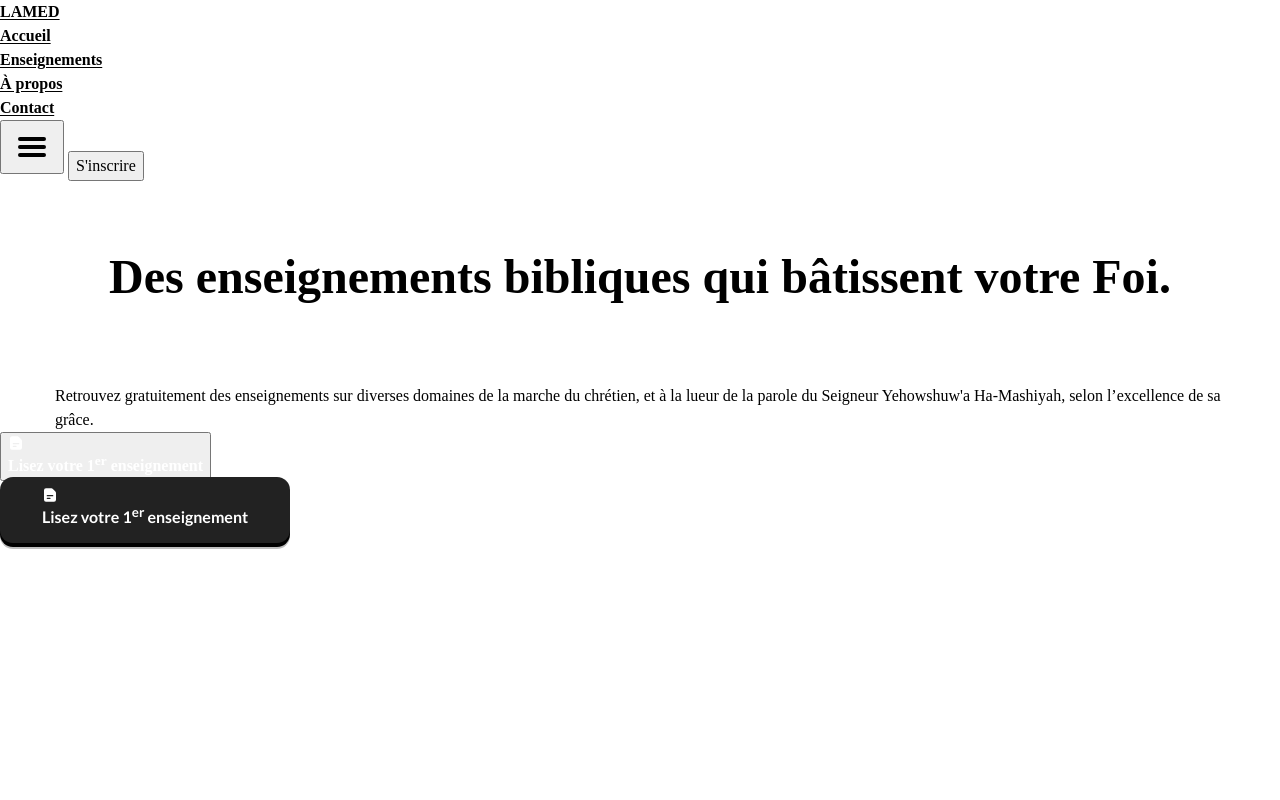
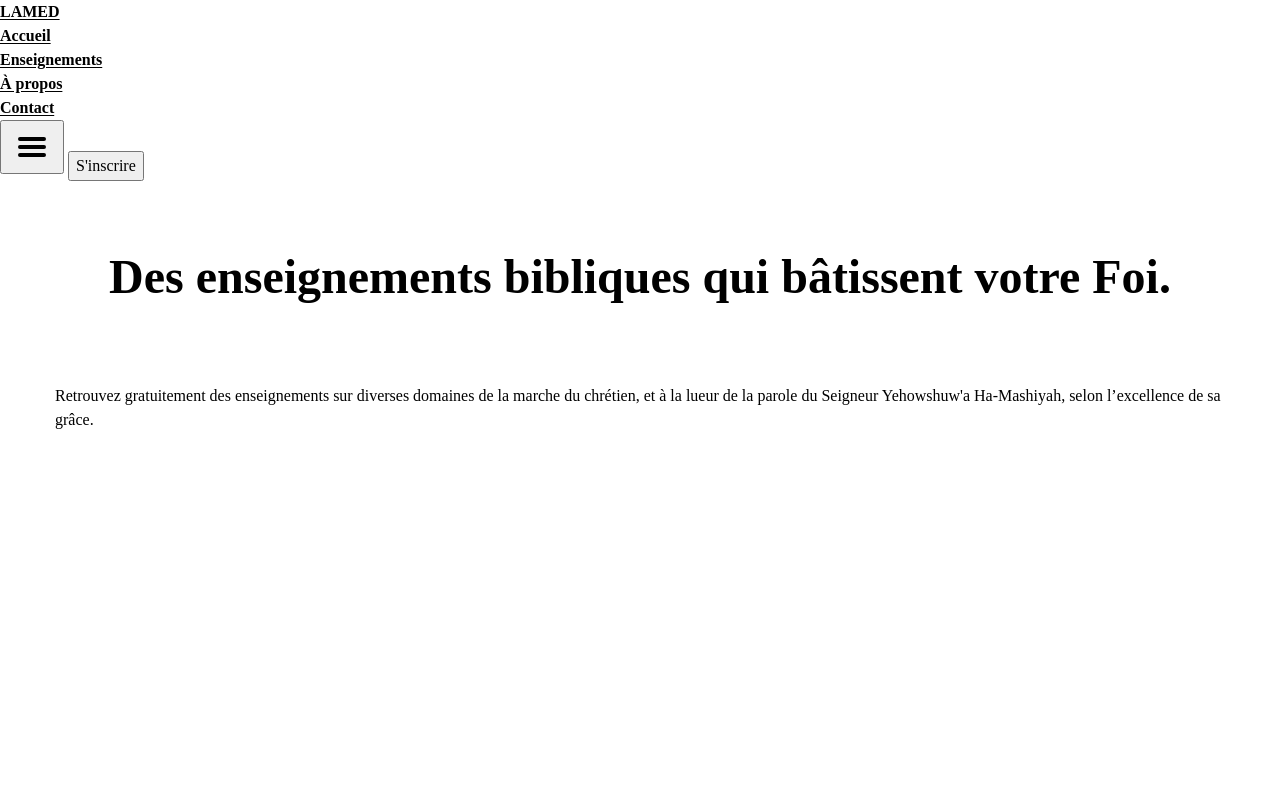
Before and after one commit to okeb/thelamed, a SvelteKit app: page / in a window 1280 px wide. Shown: the top 800 px of the page. Built offline with nearby package versions, Linux system fonts and the light colour scheme.

Commit message:
✨ feat(homepage): remove button

```diff
--- a/src/routes/+page.svelte
+++ b/src/routes/+page.svelte
@@ -31,26 +31,29 @@
 
 
 <section>
-    <section class="hero grid grid-cols-1 content-center h-screen <md:px-8 xl:px-48">
+    <section class="hero grid grid-cols-1 content-center h-screen <md:px-10 <xl:px-24 xl:px-56 py-0">
         <div>
             {#if start}
-                 <h1 class="text-center font-lato font-semibold -mb-1 leading-13 md:leading-17 text-5xl md:text-7xl" transition:typewriter>Des enseignements bibliques qui bâtissent votre Foi.</h1>
+                 <h1 class="text-center font-lato font-semibold -mb-1 leading-13 md:leading-17 text-5xl md:text-7xl -mt-12" transition:typewriter>Des enseignements bibliques qui bâtissent votre Foi.</h1>
             {/if}
         </div>
         <p class="mb-8 text-xl font-lato text-center text-gray-500 lg:text-2xl dark:text-gray-400">Retrouvez <span class="underline-blue-500 underline underline-offset-2 underline-2">gratuitement</span> des enseignements sur <span class="underline-green-500 underline underline-offset-2">diverses domaines de la marche du chrétien</span>, et à la lueur de la parole du Seigneur <span class="underline-yellow-500 underline underline-offset-2 underline-2">Yehowshuw'a Ha-Mashiyah</span>, selon l’excellence de sa grâce.</p>
-        <div>
-            <button class="bg-black shadow-lg text-white font-lato flex justify-center px-6 py-2 scale-z-75 hover:scale-z-90  text-base font-medium rounded-md whitespace-nowrap hover:bg-gray-600 dark:hover:bg-yellow-500 border-transparent mx-auto"><svg class="inline-block my-auto mr-2" width="16" height="16" viewBox="0 0 24 24"><g fill="none"><path fill-rule="evenodd" clip-rule="evenodd" d="M3 19a3 3 0 0 0 3 3h12a3 3 0 0 0 3-3V8.828a3 3 0 0 0-.879-2.12l-3.828-3.83A3 3 0 0 0 14.172 2H6a3 3 0 0 0-3 3v14zm5-7a1 1 0 1 0 0 2h8a1 1 0 1 0 0-2H8zm0 4a1 1 0 1 0 0 2h4a1 1 0 1 0 0-2H8z" fill="currentColor"/></g></svg><span class="mb-1.5">Lisez votre 1<sup>er</sup> enseignement</span></button>
+        <!-- <div>
+            <button class="bg-black shadow-lg text-white font-lato flex justify-center items-center px-6 py-3 scale-z-75 hover:scale-z-90  text-base font-medium rounded-md whitespace-nowrap hover:bg-gray-600 dark:hover:bg-yellow-500 border-transparent mx-auto">
+              <svg class="inline-block my-auto mr-2" width="16" height="16" viewBox="0 0 24 24"><g fill="none"><path fill-rule="evenodd" clip-rule="evenodd" d="M3 19a3 3 0 0 0 3 3h12a3 3 0 0 0 3-3V8.828a3 3 0 0 0-.879-2.12l-3.828-3.83A3 3 0 0 0 14.172 2H6a3 3 0 0 0-3 3v14zm5-7a1 1 0 1 0 0 2h8a1 1 0 1 0 0-2H8zm0 4a1 1 0 1 0 0 2h4a1 1 0 1 0 0-2H8z" fill="currentColor"/></g></svg>
+              <p class="my-0 inline-flex mx-auto">Lisez notre dernier enseignement</p>
+            </button>
 
             <div class="flex justify-center hidden">
                 <button class="pushable">
                     <span class="shadow"></span>
                     <span class="edge"></span>
                     <span class="front">
-                        <svg class="inline-block -my-0.5 mr-2" width="16" height="16" viewBox="0 0 24 24"><g fill="none"><path fill-rule="evenodd" clip-rule="evenodd" d="M3 19a3 3 0 0 0 3 3h12a3 3 0 0 0 3-3V8.828a3 3 0 0 0-.879-2.12l-3.828-3.83A3 3 0 0 0 14.172 2H6a3 3 0 0 0-3 3v14zm5-7a1 1 0 1 0 0 2h8a1 1 0 1 0 0-2H8zm0 4a1 1 0 1 0 0 2h4a1 1 0 1 0 0-2H8z" fill="currentColor"/></g></svg>Lisez votre 1<sup>er</sup> enseignement
+                        <svg class="inline-block -my-0.5 mr-2" width="16" height="16" viewBox="0 0 24 24"><g fill="none"><path fill-rule="evenodd" clip-rule="evenodd" d="M3 19a3 3 0 0 0 3 3h12a3 3 0 0 0 3-3V8.828a3 3 0 0 0-.879-2.12l-3.828-3.83A3 3 0 0 0 14.172 2H6a3 3 0 0 0-3 3v14zm5-7a1 1 0 1 0 0 2h8a1 1 0 1 0 0-2H8zm0 4a1 1 0 1 0 0 2h4a1 1 0 1 0 0-2H8z" fill="currentColor"/></g></svg>Lisez notre dernier enseignement
                     </span>
                 </button>
             </div>
-        </div>
+        </div> -->
     </section>
     <div class="py-8 px-4 mx-auto max-w-screen-xl text-center lg:py-16 lg:px-12">
     </div>
```
Also changed, not shown: src/routes/enseignements/C-est-quoi-la-marche-chretienne.md (+2 -2 lines).
